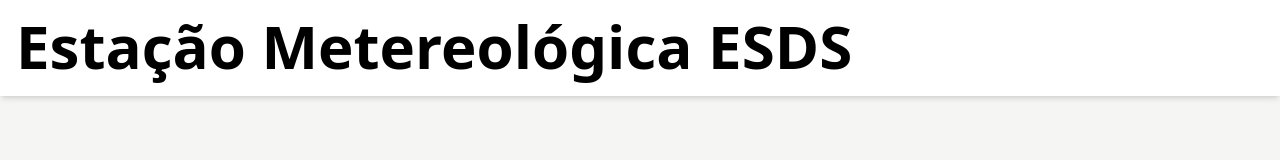
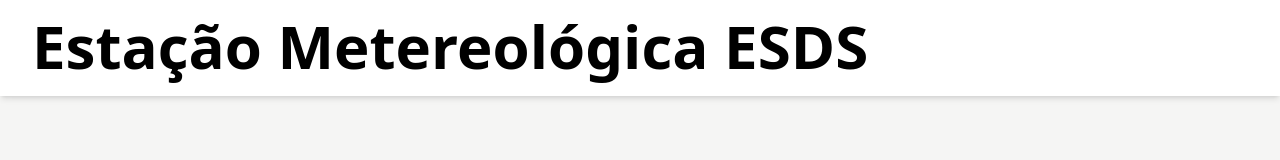
Before and after one commit to Ghostoso123/PAP, a Vue app in the folder frontend/: page / in a window 1280 px wide. Shown: the top 160 px of the page. Built offline with nearby package versions, Linux system fonts and the light colour scheme; no server answers.

Commit message:
padding on the left

```diff
--- a/frontend/src/App.vue
+++ b/frontend/src/App.vue
@@ -6,7 +6,7 @@ const router = useRouter();
 <template>
   <div class="h-screen w-screen bg-stone-100">
     <div @click="router.push({ path: '/' })" class="top h-24 w-screen bg-white p-4 fixed shadow-md cursor-pointer">
-      <h1 class="text-6xl font-semibold">Estação Metereológica ESDS</h1>
+      <h1 class="text-6xl font-semibold pl-4">Estação Metereológica ESDS</h1>
     </div>
     <router-view class="pt-24 h-full w-full"/>
   </div>
```
